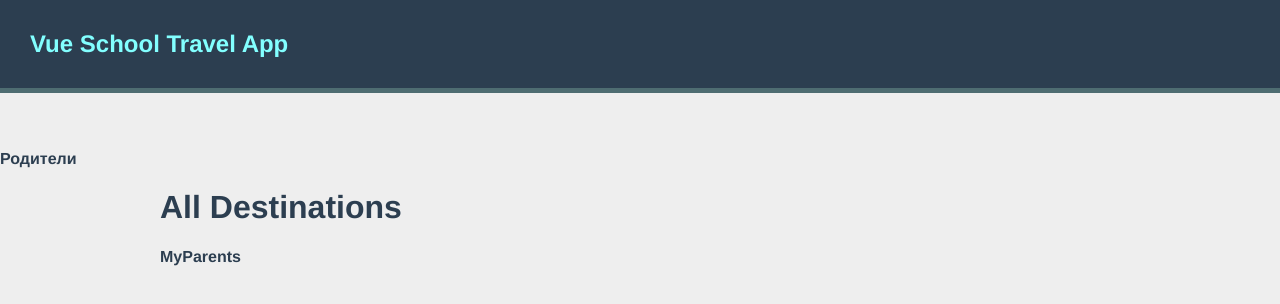
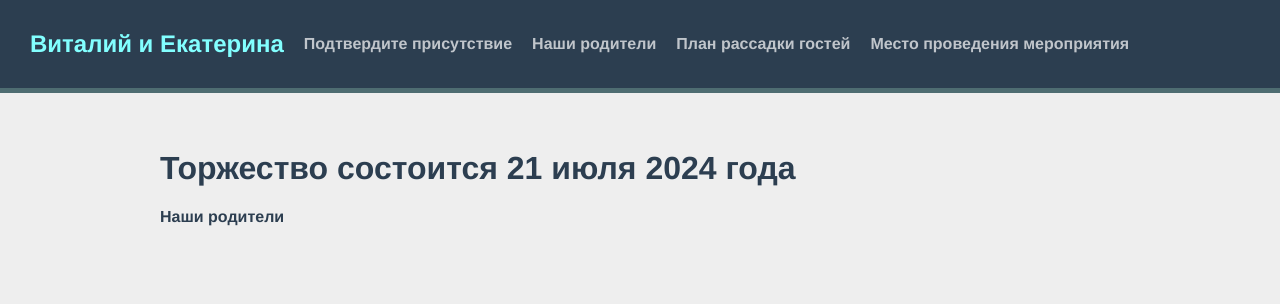
Before and after one commit to GPegov/VueRouter, a Vue app: page / in a window 1280 px wide. Shown: the top 304 px of the page. Built offline with nearby package versions, Linux system fonts and the light colour scheme.

Commit message:
The router is working. I've added router link to MyParents.vue and next I'm gonna change 'the navigation' component. I will replace v-for cycle from data.json with just simple links to my components

```diff
--- a/src/App.vue
+++ b/src/App.vue
@@ -1,6 +1,4 @@
 <template>
-
-  <router-link to="/Parents">Родители</router-link>
 
   <the-navigation />
   <div class="container">
--- a/src/components/TheNavigation.vue
+++ b/src/components/TheNavigation.vue
@@ -1,13 +1,13 @@
 <template>
     <div id="nav">
-      <router-link id="logo" to="/">Vue School Travel App</router-link>
-      <!--<router-link
+      <router-link id="logo" to="/">Виталий и Екатерина</router-link>
+      <router-link
       v-for="destination in destinations"
       :key="destination.id"
       :to="{name:'destination.show', params:{id:destination.id, slug: destination.slug}}"
     >
     {{ destination.name }}
-    </router-link>-->
+    </router-link>
   </div>
 </template>
 
--- a/src/data.json
+++ b/src/data.json
@@ -1,8 +1,8 @@
 {
   "destinations": [
     {
-      "name": "Brazil",
-      "slug": "brazil",
+      "name": "Подтвердите присутствие",
+      "slug": "checkIn",
       "image": "brazil.jpg",
       "id": 1,
       "description":
@@ -39,8 +39,8 @@
       ]
     },
     {
-      "name": "Panama",
-      "slug": "panama",
+      "name": "Наши родители",
+      "slug": "parents",
       "image": "panama.jpg",
       "id": 2,
       "description":
@@ -77,8 +77,8 @@
       ]
     },
     {
-      "name": "Hawaii",
-      "slug": "hawaii",
+      "name": "План рассадки гостей",
+      "slug": "seatingPlan",
       "image": "hawaii.jpg",
       "id": 3,
       "description":
@@ -115,8 +115,8 @@
       ]
     },
     {
-      "name": "Jamaica",
-      "slug": "jamaica",
+      "name": "Место проведения мероприятия",
+      "slug": "place",
       "image": "jamaica.jpg",
       "id": 4,
       "description":
--- a/src/router/index.js
+++ b/src/router/index.js
@@ -6,11 +6,11 @@ import MyParents from "@/views/MyParents.vue"
 const routes = [
   {path: "/", name: "home", component: HomeView,},
   {path: "/Parents", name: "parents", component: MyParents,},
-  /*{path:'/destination/:id/:slug',
+  {path:'/destination/:id/:slug',
    name: 'destination.show',
    component: () => import('@/views/DestinationShow.vue'),
   props: route=>({id:parseInt(route.params.id)}),
-  }*/
+  }
 ];
 
 const router = createRouter({
--- a/src/views/HomeView.vue
+++ b/src/views/HomeView.vue
@@ -1,7 +1,10 @@
 <template>
   <div class="home">
-    <h1 class="home">All Destinations</h1>
+    <h1 class="home">Торжество состоится 21 июля 2024 года</h1>
     <div class="destinations">
+      <router-link to="/Parents">
+        Наши родители
+      </router-link>
       <!--<router-link
       v-for="destination in destinations"
       :key="destination.id"
@@ -10,7 +13,7 @@
     <h2>{{ destination.name }}</h2>
     <img :src="`/images/${destination.image}`" alt="destination.name">
     </router-link>-->
-    <router-link>MyParents</router-link>
+
     </div>
 
   </div>
@@ -19,4 +22,5 @@
 <script setup>
 //import sourceData from '@/data.json'
 //let destinations = sourceData.destinations
+
 </script>
--- a/src/views/MyParents.vue
+++ b/src/views/MyParents.vue
@@ -70,8 +70,6 @@ const storePersonification = usePersonification()
     display: flex;
     flex-direction: row;
 }
-.mainHeader {
 
 }
-}
 </style>
```
